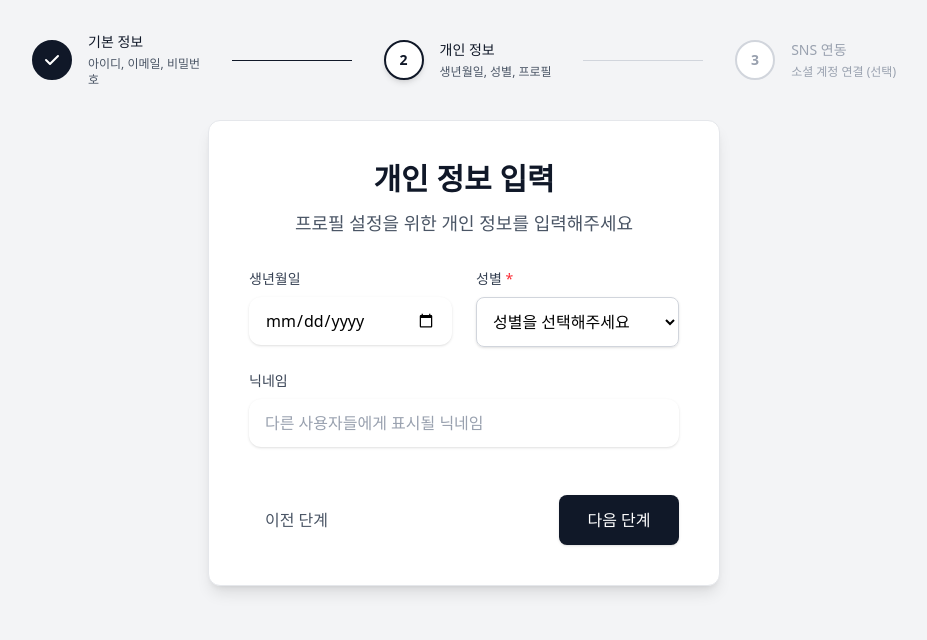
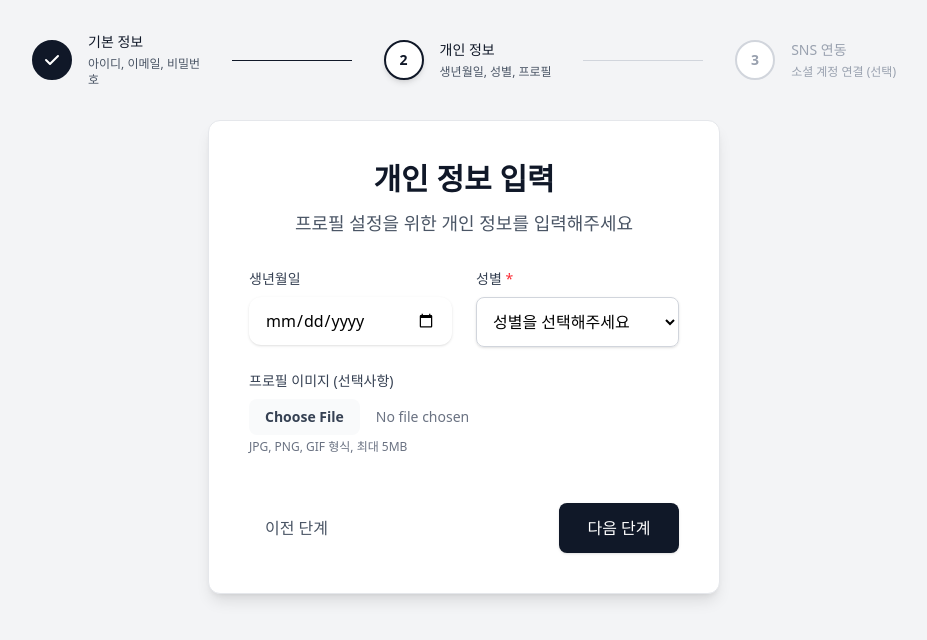
Before and after one commit to GEON1999/Signup_Form, a React (Vite) app: page /signup/step2 in a window 1280 px wide. Shown: the top 640 px of the page, without its empty margins (176-1103 px from the left). Built offline with nearby package versions, Linux system fonts and the light colour scheme.

Commit message:
feat: 회원가입 페이지 실시간 폼 검증 로직 적용(RHF)

```diff
--- a/src/pages/SignupStep1.tsx
+++ b/src/pages/SignupStep1.tsx
@@ -1,24 +1,28 @@
-import React, { useState } from 'react';
+import React from 'react';
 import { Link, useNavigate } from 'react-router-dom';
+import { useForm } from 'react-hook-form';
+import { zodResolver } from '@hookform/resolvers/zod';
 import { Input, Button, FormContainer } from '../components/ui';
 import ProgressIndicator from '../components/ProgressIndicator';
-
-interface FormData {
-  username: string;
-  email: string;
-  password: string;
-  confirmPassword: string;
-  phone: string;
-}
+import { step1Schema, type Step1FormData } from '../schemas/signupSchemas';
 
 const SignupStep1: React.FC = () => {
   const navigate = useNavigate();
-  const [formData, setFormData] = useState<FormData>({
+
+  const {
+    register,
+    handleSubmit,
+    formState: { errors, isSubmitting },
+  } = useForm<Step1FormData>({
+    resolver: zodResolver(step1Schema),
+    mode: 'onChange',
+    defaultValues: {
       username: '',
       email: '',
       password: '',
       confirmPassword: '',
       phone: '',
+    },
   });
 
   const steps = [
@@ -39,16 +43,17 @@ const SignupStep1: React.FC = () => {
     },
   ];
 
-  const handleInputChange = (e: React.ChangeEvent<HTMLInputElement>) => {
-    const { name, value } = e.target;
-    setFormData((prev) => ({ ...prev, [name]: value }));
-  };
+  const onSubmit = async (data: Step1FormData) => {
+    try {
+      // TODO: 실시간 중복 확인 로직 추가 예정
+      // TODO: 데이터 보존 로직 추가 예정
+      console.log('1단계 데이터:', data);
 
-  const handleNext = () => {
-    // 데이터 저장 (선택사항)
-    localStorage.setItem('signupStep1Data', JSON.stringify(formData));
       // 다음 단계로 이동
       navigate('/signup/step2');
+    } catch (error) {
+      console.error('1단계 폼 제출 오류:', error);
+    }
   };
 
   return (
@@ -62,64 +67,70 @@ const SignupStep1: React.FC = () => {
           subtitle="회원가입을 위한 기본 정보를 입력해주세요"
           maxWidth="lg"
         >
+          <form onSubmit={handleSubmit(onSubmit)} className="space-y-6">
             <div className="grid grid-cols-1 md:grid-cols-2 gap-6">
               {/* 아이디 */}
+              <div>
                 <Input
                   label="아이디"
-              name="username"
+                  {...register("username")}
                   type="text"
                   placeholder="아이디를 입력해주세요"
-              value={formData.username}
-              onChange={handleInputChange}
                   autoComplete="username"
+                  error={errors.username?.message}
                 />
+              </div>
 
               {/* 이메일 */}
+              <div>
                 <Input
                   label="이메일"
-              name="email"
+                  {...register("email")}
                   type="email"
                   placeholder="example@email.com"
-              value={formData.email}
-              onChange={handleInputChange}
                   autoComplete="email"
+                  error={errors.email?.message}
                 />
+              </div>
             </div>
 
             <div className="grid grid-cols-1 md:grid-cols-2 gap-6">
               {/* 비밀번호 */}
+              <div>
                 <Input
                   label="비밀번호"
-              name="password"
+                  {...register("password")}
                   type="password"
                   placeholder="비밀번호를 입력해주세요"
-              value={formData.password}
-              onChange={handleInputChange}
                   autoComplete="new-password"
-            />
-
-            {/* 비밀번호 확인 */}
-            <Input
-              label="비밀번호 확인"
-              name="confirmPassword"
-              type="password"
-              placeholder="비밀번호를 확인해 주세요"
-              value={formData.confirmPassword}
-              onChange={handleInputChange}
-              autoComplete="new-password"
+                  error={errors.password?.message}
                 />
               </div>
 
+              {/* 비밀번호 확인 */}
+              <div>
+                <Input
+                  label="비밀번호 확인"
+                  {...register("confirmPassword")}
+                  type="password"
+                  placeholder="비밀번호를 확인해 주세요"
+                  autoComplete="new-password"
+                  error={errors.confirmPassword?.message}
+                />
+              </div>
+            </div>
+
             {/* 전화번호 */}
+            <div>
               <Input
                 label="전화번호"
-            name="phone"
+                {...register("phone")}
                 type="tel"
                 placeholder="01012345678"
-            value={formData.phone}
-            onChange={handleInputChange}
                 autoComplete="tel"
+                error={errors.phone?.message}
               />
+            </div>
 
             {/* 네비게이션 버튼 */}
             <div className="flex flex-col sm:flex-row gap-4 justify-between pt-6">
@@ -133,12 +144,14 @@ const SignupStep1: React.FC = () => {
               <Button
                 variant="primary"
                 size="md"
-              onClick={handleNext}
+                type="submit"
+                disabled={isSubmitting}
                 className="sm:min-w-[120px]"
               >
-              다음 단계
+                {isSubmitting ? "처리 중..." : "다음 단계"}
               </Button>
             </div>
+          </form>
         </FormContainer>
       </div>
     </div>
--- a/src/pages/SignupStep2.tsx
+++ b/src/pages/SignupStep2.tsx
@@ -1,28 +1,29 @@
 import React, { useState } from 'react';
 import { Link, useNavigate } from 'react-router-dom';
+import { useForm } from 'react-hook-form';
+import { zodResolver } from '@hookform/resolvers/zod';
 import { Input, Button, FormContainer } from '../components/ui';
 import ProgressIndicator from '../components/ProgressIndicator';
-
-interface FormData {
-  birthDate: string;
-  gender: 'male' | 'female' | 'other' | '';
-  nickname: string;
-  bio: string;
-  interests: string[];
-  profileImage?: File;
-}
+import { step2Schema, type Step2FormData } from '../schemas/signupSchemas';
 
 const SignupStep2: React.FC = () => {
   const navigate = useNavigate();
-  const [formData, setFormData] = useState<FormData>({
+  const [imagePreview, setImagePreview] = useState<string | null>(null);
+
+  const {
+    register,
+    handleSubmit,
+    setValue,
+    formState: { errors, isSubmitting },
+  } = useForm<Step2FormData>({
+    resolver: zodResolver(step2Schema),
+    mode: 'onChange',
+    defaultValues: {
       birthDate: '',
-    gender: '',
-    nickname: '',
-    bio: '',
-    interests: [],
+      gender: undefined,
       profileImage: undefined,
+    },
   });
-  // const [imagePreview, setImagePreview] = useState<string | null>(null);
 
   const steps = [
     {
@@ -42,40 +43,28 @@ const SignupStep2: React.FC = () => {
     },
   ];
 
-  const handleInputChange = (
-    e: React.ChangeEvent<
-      HTMLInputElement | HTMLTextAreaElement | HTMLSelectElement
-    >
-  ) => {
-    const { name, value } = e.target;
-    setFormData((prev) => ({ ...prev, [name]: value }));
+  const handleFileChange = (e: React.ChangeEvent<HTMLInputElement>) => {
+    const file = e.target.files?.[0];
+    if (file) {
+      // 미리보기 생성
+      const reader = new FileReader();
+      reader.onload = (event) => {
+        setImagePreview(event.target?.result as string);
+      };
+      reader.readAsDataURL(file);
+    }
   };
 
-  // const handleFileChange = (e: React.ChangeEvent<HTMLInputElement>) => {
-  //   const file = e.target.files?.[0];
-  //   if (file) {
-  //     setFormData((prev) => ({ ...prev, profileImage: file }));
+  const onSubmit = async (data: Step2FormData) => {
+    try {
+      // TODO: 데이터 보존 로직 추가 예정
+      console.log('2단계 데이터:', data);
 
-  //     // 미리보기 생성
-  //     const reader = new FileReader();
-  //     reader.onload = (event) => {
-  //       setImagePreview(event.target?.result as string);
-  //     };
-  //     reader.readAsDataURL(file);
-  //   }
-  // };
-
-  const handleNext = () => {
-    // 데이터 저장 (선택사항)
-    localStorage.setItem(
-      'signupStep2Data',
-      JSON.stringify({
-        ...formData,
-        profileImage: formData.profileImage ? formData.profileImage.name : null, // 파일은 이름만 저장
-      })
-    );
       // 다음 단계로 이동
       navigate('/signup/step3');
+    } catch (error) {
+      console.error('2단계 폼 제출 오류:', error);
+    }
   };
 
   return (
@@ -89,16 +78,18 @@ const SignupStep2: React.FC = () => {
           subtitle="프로필 설정을 위한 개인 정보를 입력해주세요"
           maxWidth="lg"
         >
+          <form onSubmit={handleSubmit(onSubmit)} className="space-y-6">
             <div className="grid grid-cols-1 md:grid-cols-2 gap-6">
               {/* 생년월일 */}
+              <div>
                 <Input
                   label="생년월일"
-              name="birthDate"
+                  {...register("birthDate")}
                   type="date"
-              value={formData.birthDate}
-              onChange={handleInputChange}
                   max={new Date().toISOString().split('T')[0]} // 오늘 날짜까지만 선택 가능
+                  error={errors.birthDate?.message}
                 />
+              </div>
 
               {/* 성별 */}
               <div className="space-y-2">
@@ -106,31 +97,22 @@ const SignupStep2: React.FC = () => {
                   성별 <span className="text-red-500">*</span>
                 </label>
                 <select
-                name="gender"
-                value={formData.gender}
-                onChange={handleInputChange}
+                  {...register("gender")}
                   className="block w-full px-3 py-3 text-base border border-gray-300 rounded-lg shadow-sm placeholder-gray-400 focus:outline-none focus:ring-2 focus:ring-gray-400 focus:border-transparent transition-colors duration-200"
                 >
                   <option value="">성별을 선택해주세요</option>
                   <option value="male">남성</option>
                   <option value="female">여성</option>
                   <option value="other">기타</option>
+                  <option value="prefer_not_to_say">응답하지 않음</option>
                 </select>
+                {errors.gender?.message && (
+                  <p className="text-sm text-red-500 mt-1">{errors.gender.message}</p>
+                )}
               </div>
             </div>
 
-          {/* 닉네임 */}
-          <Input
-            label="닉네임"
-            name="nickname"
-            type="text"
-            placeholder="다른 사용자들에게 표시될 닉네임"
-            value={formData.nickname}
-            onChange={handleInputChange}
-            maxLength={20}
-          />
-
-          {/* 프로필 이미지
+            {/* 프로필 이미지 */}
             <div className="space-y-2">
               <label className="block text-sm font-medium text-gray-700">
                 프로필 이미지 (선택사항)
@@ -148,17 +130,23 @@ const SignupStep2: React.FC = () => {
                 <div className="flex-1">
                   <input
                     type="file"
-                  name="profileImage"
                     accept="image/*"
-                  onChange={handleFileChange}
+                    onChange={(e) => {
+                      const file = e.target.files?.[0] || undefined;
+                      setValue("profileImage", file);
+                      handleFileChange(e);
+                    }}
                     className="block w-full text-sm text-gray-500 file:mr-4 file:py-2 file:px-4 file:rounded-lg file:border-0 file:text-sm file:font-semibold file:bg-gray-50 file:text-gray-700 hover:file:bg-gray-100 transition-colors duration-200"
                   />
                   <p className="text-xs text-gray-500 mt-1">
-                  JPG, PNG, GIF, WebP 형식, 최대 5MB
+                    JPG, PNG, GIF 형식, 최대 5MB
                   </p>
+                  {errors.profileImage?.message && (
+                    <p className="text-sm text-red-500 mt-1">{errors.profileImage.message}</p>
+                  )}
                 </div>
               </div>
-          </div> */}
+            </div>
 
             {/* 네비게이션 버튼 */}
             <div className="flex flex-col sm:flex-row gap-4 justify-between pt-6">
@@ -172,12 +160,14 @@ const SignupStep2: React.FC = () => {
               <Button
                 variant="primary"
                 size="md"
-              onClick={handleNext}
+                type="submit"
+                disabled={isSubmitting}
                 className="sm:min-w-[120px]"
               >
-              다음 단계
+                {isSubmitting ? "처리 중..." : "다음 단계"}
               </Button>
             </div>
+          </form>
         </FormContainer>
       </div>
     </div>
```
Lines whose indentation alone changed are shown as unchanged.
